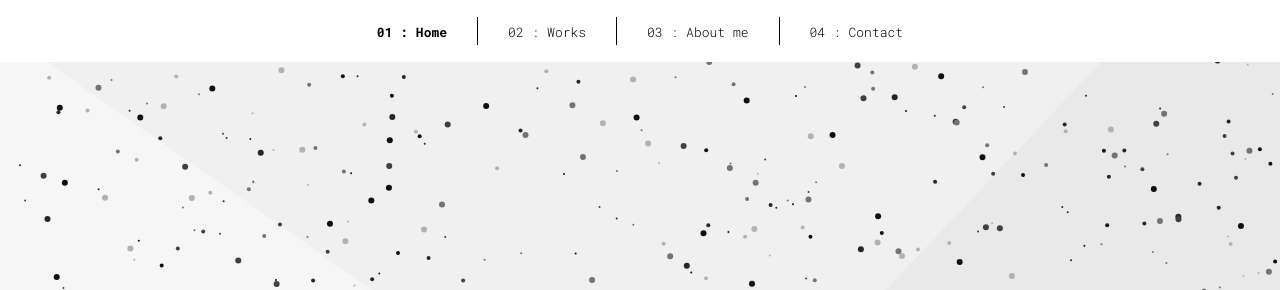
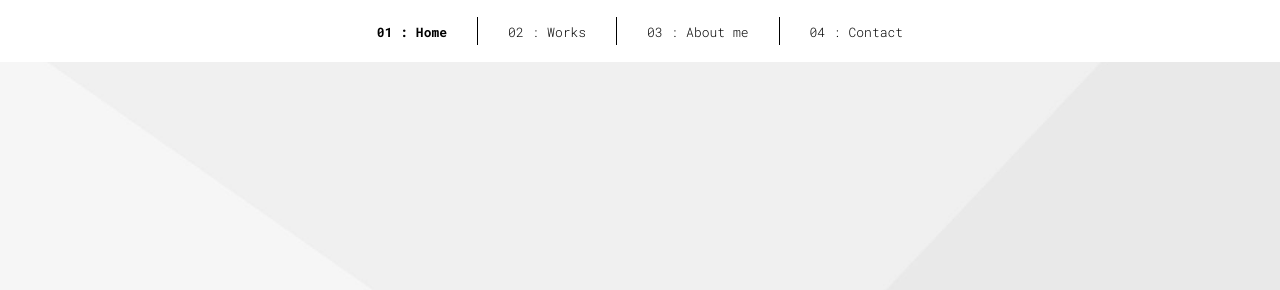
Before and after one commit to nitudeka/gatsby-portfolio, a Gatsby site: page / in a window 1280 px wide. Shown: the top 290 px of the page. Built offline with nearby package versions, Linux system fonts and the light colour scheme; Gatsby itself is replaced by a stand-in of ours.

Commit message:
deleted canvas element

```diff
--- a/src/components/canvas.js
+++ /dev/null
@@ -1,133 +0,0 @@
-import React, { Component } from "react"
-
-class Canvas extends Component {
-  constructor(props) {
-    super(props)
-    // the ID that is returned from requestAnimationFrame
-    // going to used to stop the animation when
-    // it gets unmounted from the DOM
-    this.animationId = null
-    this.numberOfCircles = window.innerWidth * 0.8
-  }
-
-  // create a ref to access the canvas
-  canvasRef = React.createRef()
-
-  componentDidMount() {
-    // props
-    const colorArray =
-      typeof this.props.colors === "object"
-        ? this.props.colors
-        : ["#2B3542", "#305854", "#558A84", "#F0CFC4", "#D8726B"]
-    const velocity =
-      typeof this.props.velocity === "number" ? this.props.velocity : 1
-
-    const canvas = this.canvasRef.current
-    // set the canvas to the screen's full width and height
-    canvas.width = window.innerWidth
-    canvas.height = window.innerHeight
-
-    // mouse's position (x, y)
-    const mouse = {}
-
-    window.addEventListener("resize", () => {
-      canvas.width = window.innerWidth
-      canvas.height = window.innerHeight
-      this.numberOfCircles = window.innerWidth * 0.8
-
-      init()
-    })
-
-    // window.addEventListener("mousemove", event => {
-    //   mouse.x = event.x
-    //   mouse.y = event.y
-    // })
-
-    const c = canvas.getContext("2d")
-
-    class Circle {
-      constructor(x, y, dx, dy, radius, color) {
-        this.x = x
-        this.y = y
-        this.dx = dx
-        this.dy = dy
-        this.radius = radius
-        this.maxRadius = radius * 14
-        this.minRadius = radius
-        this.color = color
-      }
-      draw = () => {
-        c.beginPath()
-        c.arc(this.x, this.y, this.radius, 0, Math.PI * 2)
-        c.fillStyle = this.color
-        c.fill()
-      }
-      update = () => {
-        this.draw()
-        if (this.x > window.innerWidth - this.radius || this.x < this.radius)
-          this.dx = -this.dx
-        if (this.y > window.innerHeight - this.radius || this.y < this.radius)
-          this.dy = -this.dy
-
-        if (
-          mouse.x - this.x < 50 &&
-          mouse.x - this.x > -50 &&
-          mouse.y - this.y < 50 &&
-          mouse.y - this.y > -50
-        ) {
-          if (this.radius < this.maxRadius) {
-            this.radius += 2
-          }
-        } else if (this.radius > this.minRadius) {
-          this.radius -= 2
-        }
-
-        this.x += this.dx
-        this.y += this.dy
-      }
-    }
-
-    let circleArray = []
-
-    const init = () => {
-      circleArray = []
-      for (let i = 0; i < this.numberOfCircles; i++) {
-        let radius = Math.floor(Math.random() * 4)
-        let color = colorArray[Math.floor(Math.random() * colorArray.length)]
-        let x = Math.random() * (window.innerWidth - radius * 2) + radius
-        let y = Math.random() * (window.innerHeight - radius * 2) + radius
-        let dx = (Math.random() - 0.5) * velocity
-        let dy = (Math.random() - 0.5) * velocity
-        circleArray.push(new Circle(x, y, dx, dy, radius, color))
-      }
-    }
-
-    const animate = () => {
-      c.clearRect(0, 0, window.innerWidth, window.innerHeight)
-
-      for (let i = 0; i < circleArray.length; i++) {
-        circleArray[i].update()
-      }
-
-      this.animationId = requestAnimationFrame(animate)
-    }
-
-    init()
-    animate()
-  }
-
-  componentWillUnmount() {
-    cancelAnimationFrame(this.animationId)
-  }
-
-  render() {
-    return (
-      <canvas
-        style={{ position: "absolute", zIndex: -1 }}
-        ref={this.canvasRef}
-      ></canvas>
-    )
-  }
-}
-
-export default Canvas
--- a/src/components/header.js
+++ b/src/components/header.js
@@ -1,7 +1,6 @@
 import React from "react"
 import { graphql, useStaticQuery } from "gatsby"
 import Img from "gatsby-image"
-import Canvas from "./canvas"
 import "./header.scss"
 
 const Header = () => {
@@ -24,10 +23,6 @@ const Header = () => {
         alt="header"
         className="position-absolute h-100 w-100"
       />
-      <Canvas
-        velocity={2}
-        colors={["#B2B2B2", "#737373", "#262626", "#404040", "#0F0F0F"]}
-      />
       <div className="container">
         <h1 className="header__heading">
           <div>
```
